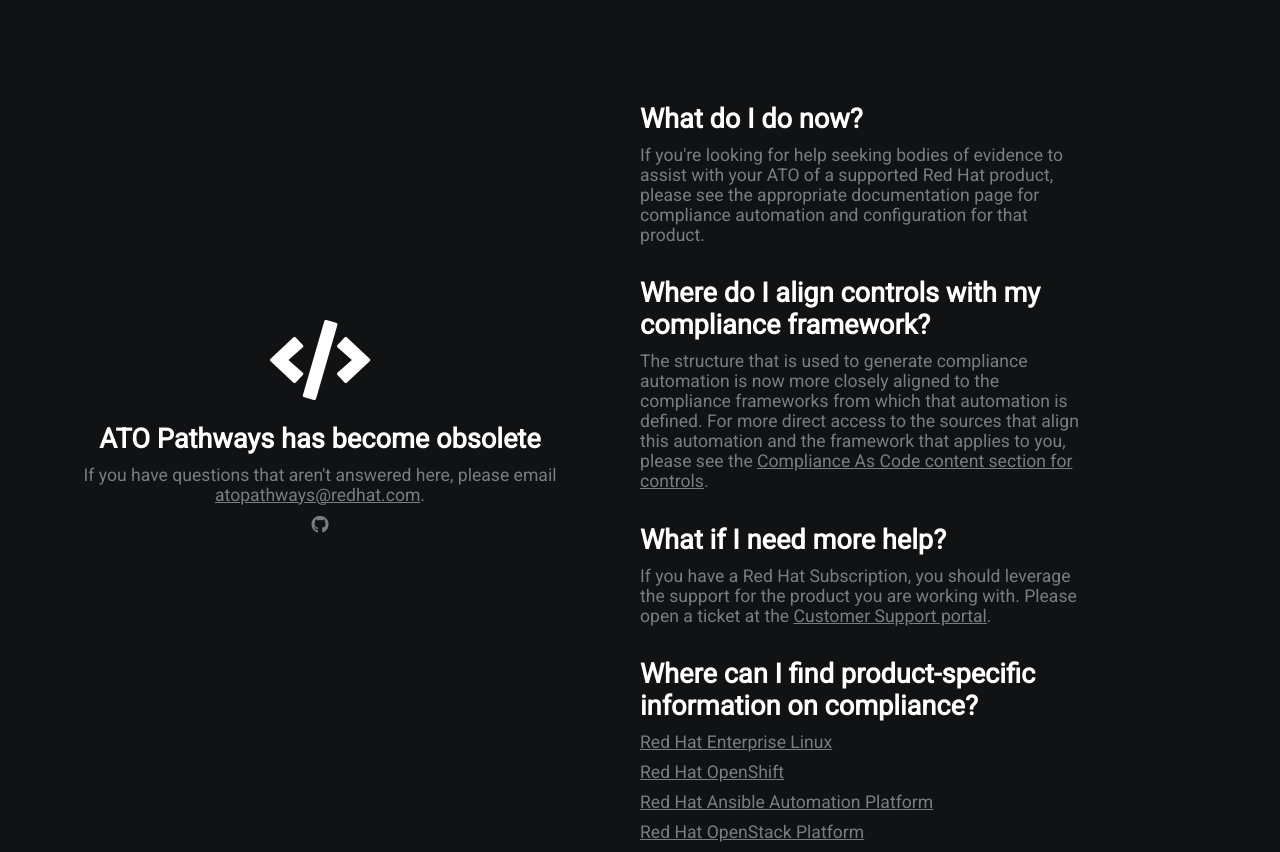
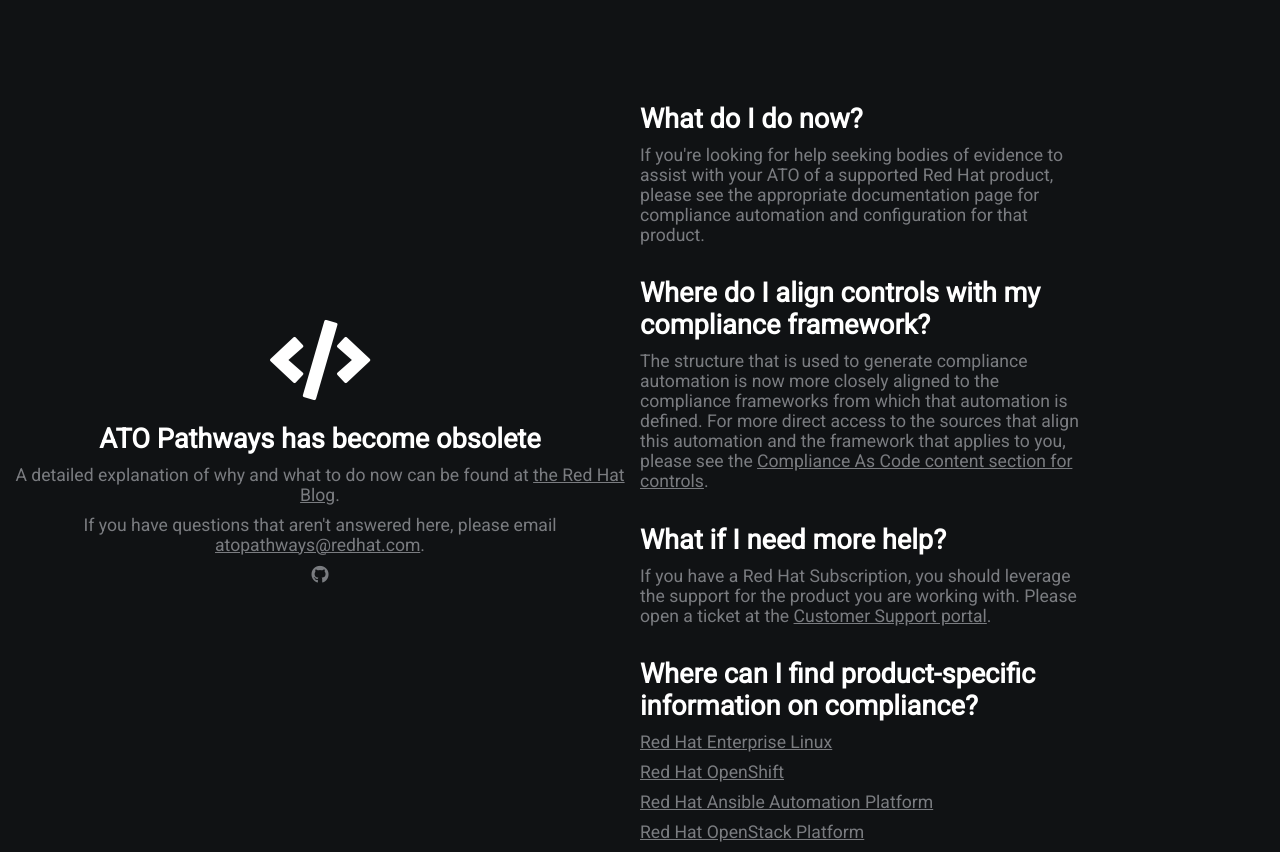
Before and after one commit to RedHatGov/atopathways-onepager, a plain HTML site: page index.html in a window 1280 px wide. Drawn offline with Linux system fonts and the light colour scheme.

Commit message:
Added link to blog

```diff
--- a/index.html
+++ b/index.html
@@ -84,6 +84,7 @@ a{
         <div class="section-1">
             <i class="fas fa-code fa-5x white"></i>
             <h2>ATO Pathways has become obsolete</h2>
+            <p>A detailed explanation of why and what to do now can be found at <a href="https://www.redhat.com/en/blog/obsolescence-ato-pathways">the Red Hat Blog</a>.</p>
             <p>If you have questions that aren't answered here, please email <a href="mailto:atopathways@redhat.com">atopathways@redhat.com</a>.</p>
             <p><a href="https://github.com/ComplianceAsCode"><i class="fab fa-github"></i></a></p>
         </div>
```
